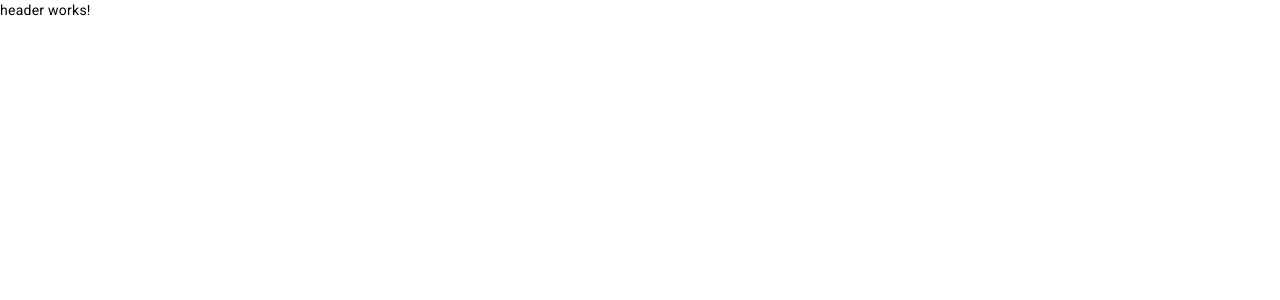
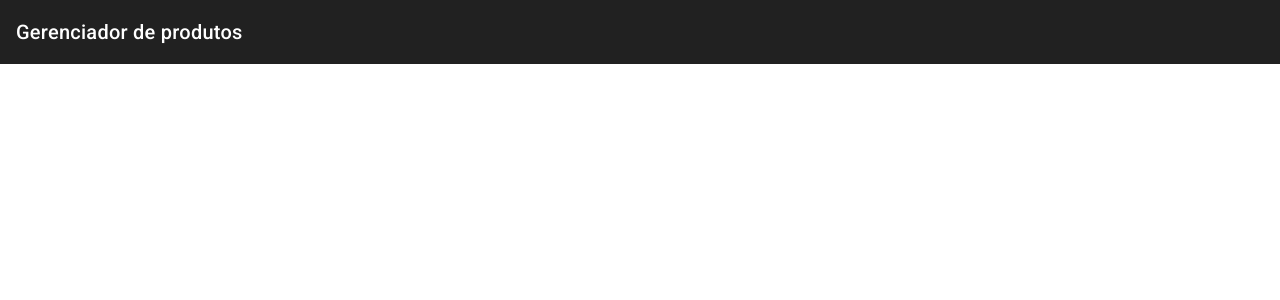
Before and after one commit to gabriel-afg/Angular17Course, an Angular app: page / in a window 1280 px wide. Shown: the top 300 px of the page. Built offline with nearby package versions, Linux system fonts and the light colour scheme.

Commit message:
feat: Header Component

```diff
--- a/src/app/shared/components/header/header.component.html
+++ b/src/app/shared/components/header/header.component.html
@@ -1 +1 @@
-<p>header works!</p>
+<mat-toolbar>Gerenciador de produtos</mat-toolbar>
--- a/src/app/shared/components/header/header.component.ts
+++ b/src/app/shared/components/header/header.component.ts
@@ -1,9 +1,12 @@
 import { Component } from '@angular/core';
+import { MatToolbarModule } from '@angular/material/toolbar'
 
 @Component({
   selector: 'app-header',
   standalone: true,
-  imports: [],
+  imports: [
+    MatToolbarModule
+  ],
   templateUrl: './header.component.html',
   styleUrl: './header.component.scss'
 })
```
